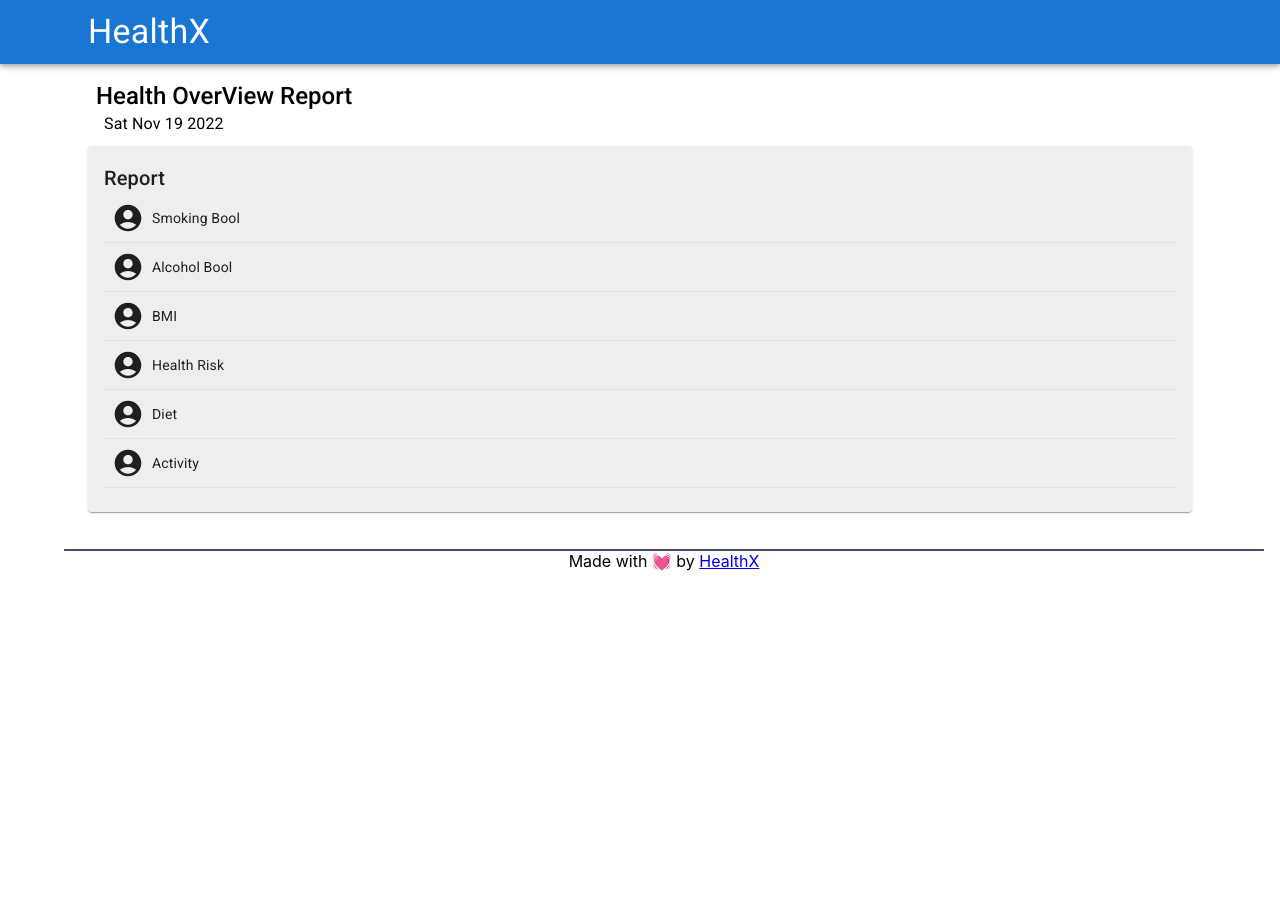
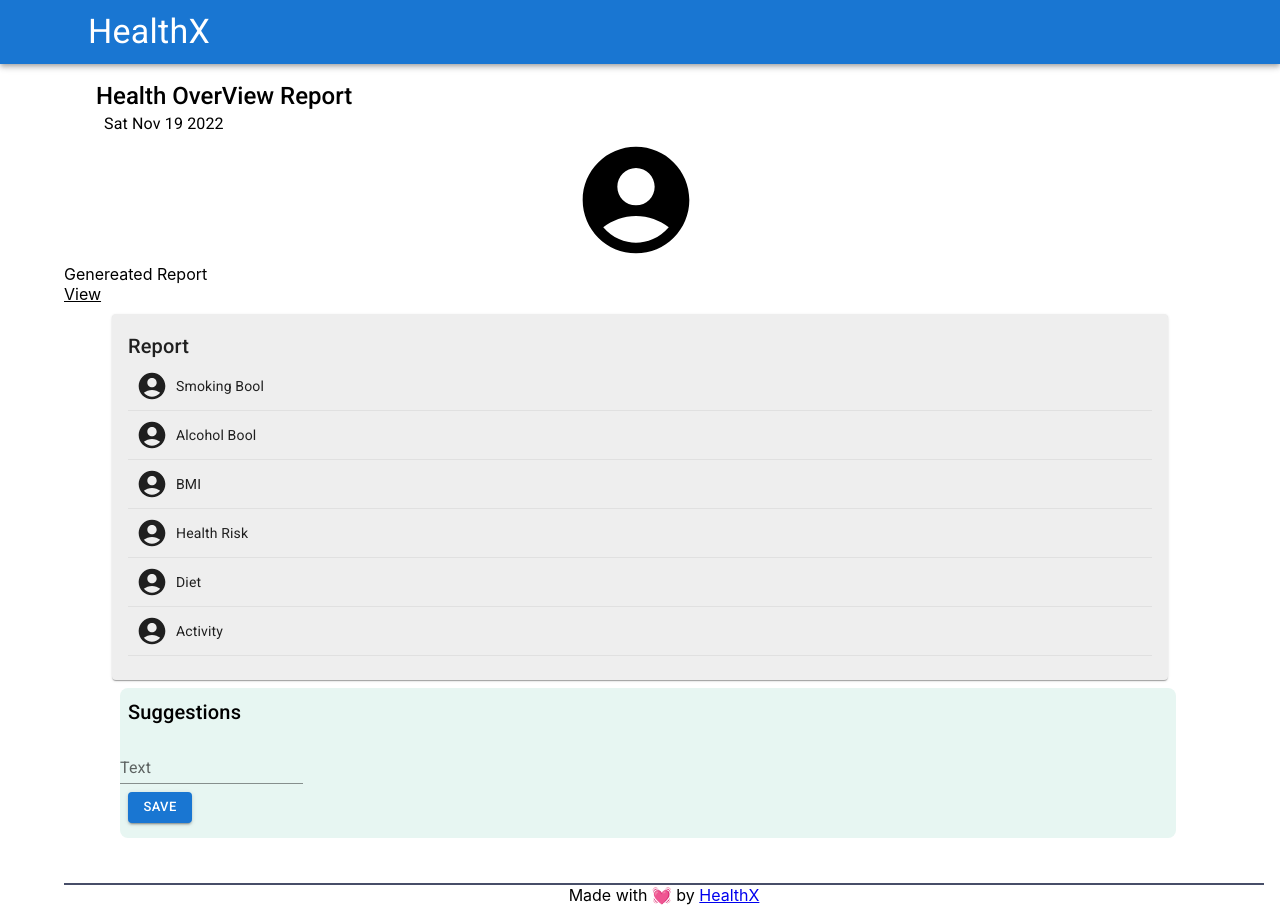
Before and after one commit to the3plet/HealthX, a React (Create React App) app in the folder frontend/: page /patient in a window 1280 px wide. Before the commit the page ends 800 px from the top, so only its background shows below. Built offline with nearby package versions, Linux system fonts and the light colour scheme.

Commit message:
patientprofile avatar update

```diff
--- a/frontend/src/Pages/PatientProfile.jsx
+++ b/frontend/src/Pages/PatientProfile.jsx
@@ -12,24 +12,46 @@ import {
   Stack,
   TextField,
   Typography,
+  Link,
 } from "@mui/material";
 import { blue } from "@mui/material/colors";
 import CurrentDate from "../components/Date";
 import BasicCard from "../components/Card";
+import AccountCircleIcon from "@mui/icons-material/AccountCircle";
+
+const patient = [
+  { avatar: null, name: "Name" },
+];
 
 const PatientProfile = () => {
   return (
     <Container fluid>
       <Container fluid>
-        <Typography variant="h5" sx={{ fontWeight: 500, mt: 1, p: 1,pb:0 }}>
+        <Typography variant="h5" sx={{ fontWeight: 500, mt: 1, p: 1, pb: 0 }}>
           Health OverView Report
         </Typography>
         <Typography variant="body1" sx={{ px: 2 }}>
           <CurrentDate />
         </Typography>
       </Container>
+      <span
+        style={{
+          display: "flex",
+          alignItems: "center",
+          flexDirection: "column",
+        }}
+      >
+        <AccountCircleIcon sx={{ width: "8rem", height: "8rem", mr: 1 }} />
+        {patient.name}
+      </span>
+      <Box>
+      Genereated Report
+        <Link textAlign="center" href="#" color="inherit">
+            <br></br>View
+        </Link>
+      </Box>
       <Container>
-        <BasicCard/>
+        <BasicCard />
       </Container>
     </Container>
   );
--- a/frontend/src/components/Card.jsx
+++ b/frontend/src/components/Card.jsx
@@ -9,9 +9,14 @@ import {
   TableContainer,
   TableHead,
   TableRow,
+  Container,
+  Box,
+  TextField,
+  Button,
 } from "@mui/material";
 
 import AccountCircleIcon from "@mui/icons-material/AccountCircle";
+import { borderRadius } from "@mui/system";
 
 const patients = [
   { avatar: null, name: "Smoking Bool" },
@@ -24,6 +29,7 @@ const patients = [
 
 export default function BasicCard() {
   return (
+    <Container>
       <Card sx={{ minWidth: 275, backgroundColor: "#eeeeee", mt: "10px" }}>
         <CardContent>
           <TableContainer>
@@ -53,5 +59,29 @@ export default function BasicCard() {
           </TableContainer>
         </CardContent>
       </Card>
+      <Box
+        sx={{
+          m: 1,
+          width: "100%",
+          height: 150,
+          backgroundColor: "#E7F6F2",
+          borderRadius: "8px",
+        }}
+      >
+        <Typography variant="h6" sx={{ p: 1 }}>
+          Suggestions
+        </Typography>
+        <TextField
+
+          width="50"
+          alignItems="+"
+          variant="standard"
+          id="outlined-basic"
+          label="Text"
+        />
+        <Button  size="small" variant="contained"
+        sx={{display:"flex", flexDirection:"column", m:1}}>Save</Button>
+      </Box>
+    </Container>
   );
 }
--- a/frontend/src/components/PatientList.jsx
+++ b/frontend/src/components/PatientList.jsx
@@ -56,10 +56,13 @@ const PatientList = () => {
                     </span>
                   </TableCell>
                   <TableCell align="right">
+                    <Button variant="outlined" sx={{ mr: 1 }}>
+                      Comment
+                    </Button>
                     <Button variant="contained" sx={{ mr: 1 }}>
                       View Report
                     </Button>
-                    <Button variant="text">Patient Info</Button>
+                    <Button variant="outlined">Patient Info</Button>
                   </TableCell>
                 </TableRow>
               );
```
Lines whose indentation alone changed are shown as unchanged.
